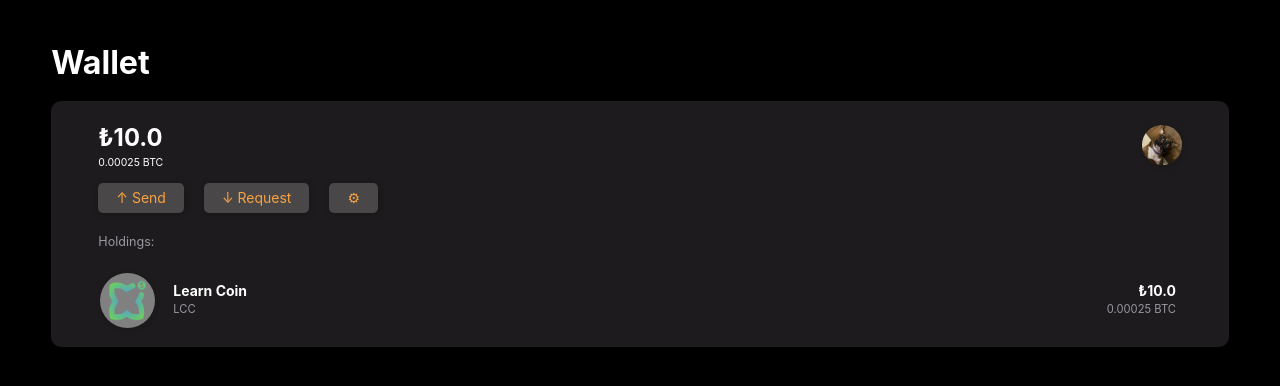
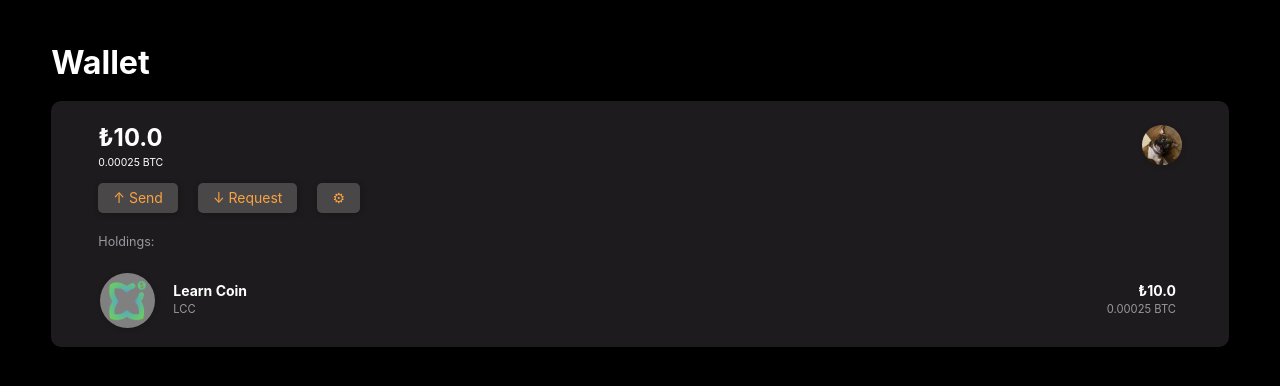
Before and after one commit to jaredthejellyfish/lcoin, a Flask app: page / in a window 1280 px wide. Shown: the top 386 px of the page. Run offline with Flask 2, Linux system fonts and the light colour scheme; the visitor is signed in with stand-in values (Sample User, id 1); data comes from the database, SQL or seed files in the repository; data that the repository does not hold is empty; some libraries are stand-ins or nearby versions.

Commit message:
fix index.html buttons

```diff
--- a/lcoin_wallet/static/styles.css
+++ b/lcoin_wallet/static/styles.css
@@ -119,7 +119,7 @@
 }
 
 button span.text {
-  padding: 12px;
+  padding: 9px;
   font-size: 100%;
   white-space: nowrap;
 }
```
